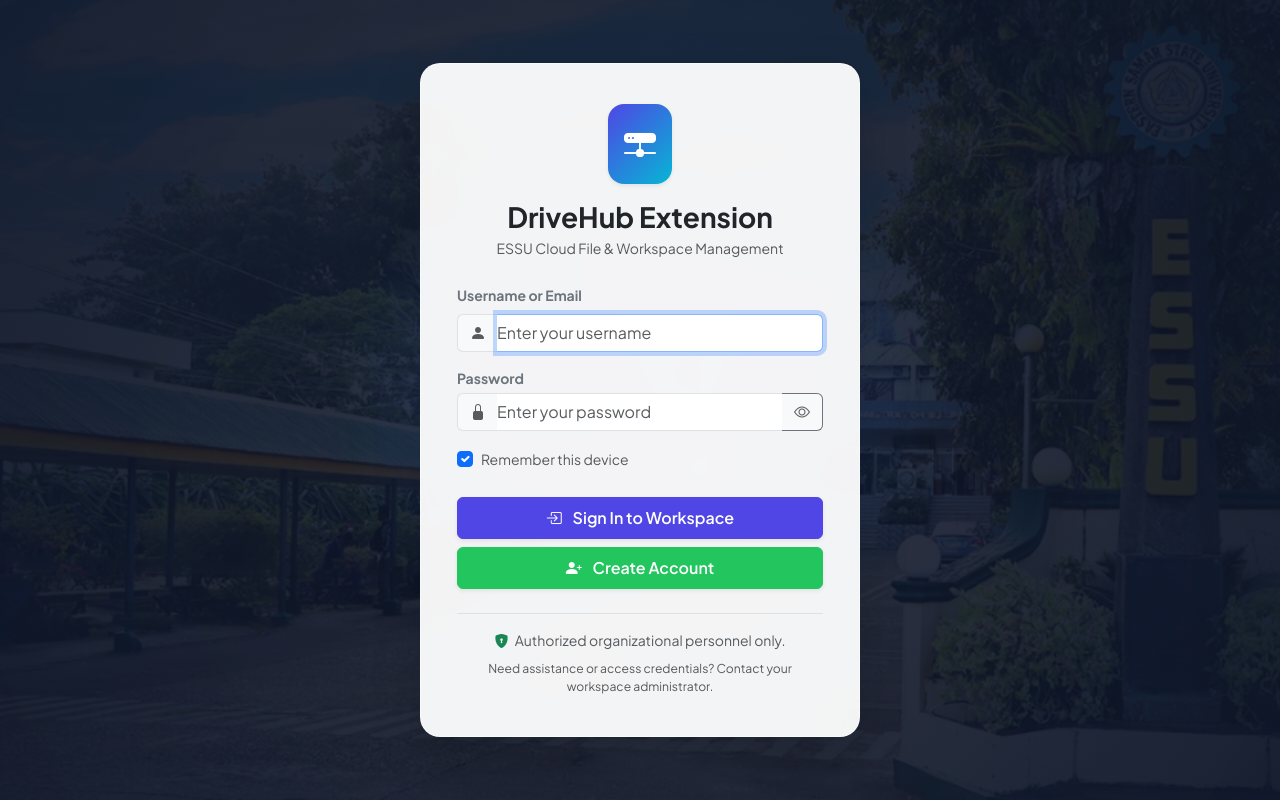
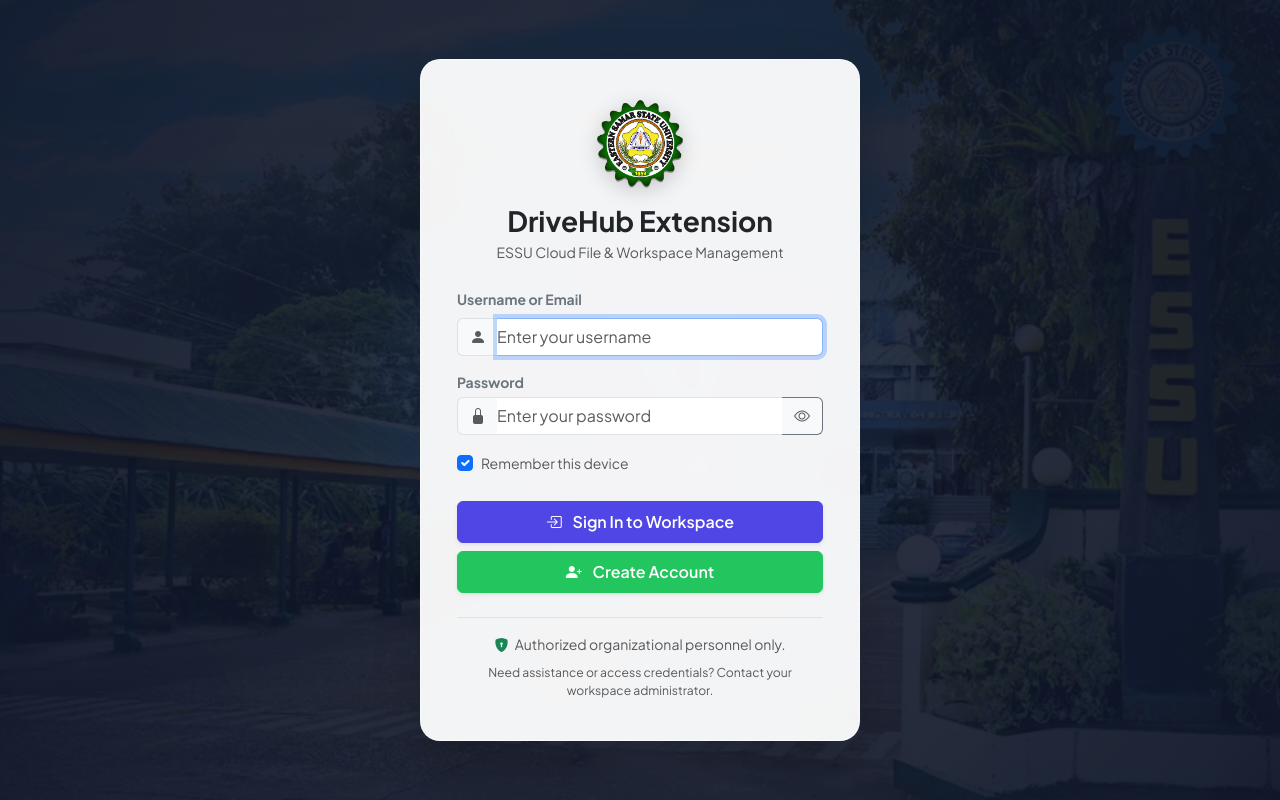
Before and after one commit to yoope24/drivehub, a website: page public/login.html in a window 1280 px wide. Drawn offline with nearby package versions, Linux system fonts and the light colour scheme.

Commit message:
Replace generic login logo with official ESSU seal logo

```diff
--- a/public/login.html
+++ b/public/login.html
@@ -17,8 +17,8 @@
   <div class="login-card shadow-lg">
     <!-- Header Brand -->
     <div class="login-brand-header text-center mb-4">
-      <div class="d-inline-flex align-items-center justify-content-center p-3 rounded-4 mb-3 shadow-sm" style="background: linear-gradient(135deg, #4f46e5, #06b6d4);">
-        <i class="bi bi-hdd-network-fill text-white fs-2"></i>
+      <div class="d-inline-flex align-items-center justify-content-center mb-3">
+        <img src="images/essu_logo.png" alt="ESSU Logo" style="width: 88px; height: 88px; object-fit: contain; filter: drop-shadow(0 4px 10px rgba(0, 0, 0, 0.18));">
       </div>
       <h3 class="fw-bold text-dark mb-1">DriveHub Extension</h3>
       <p class="text-muted small mb-0">ESSU Cloud File & Workspace Management</p>
```
Also changed, not shown: public/images/essu_logo.png (added).
